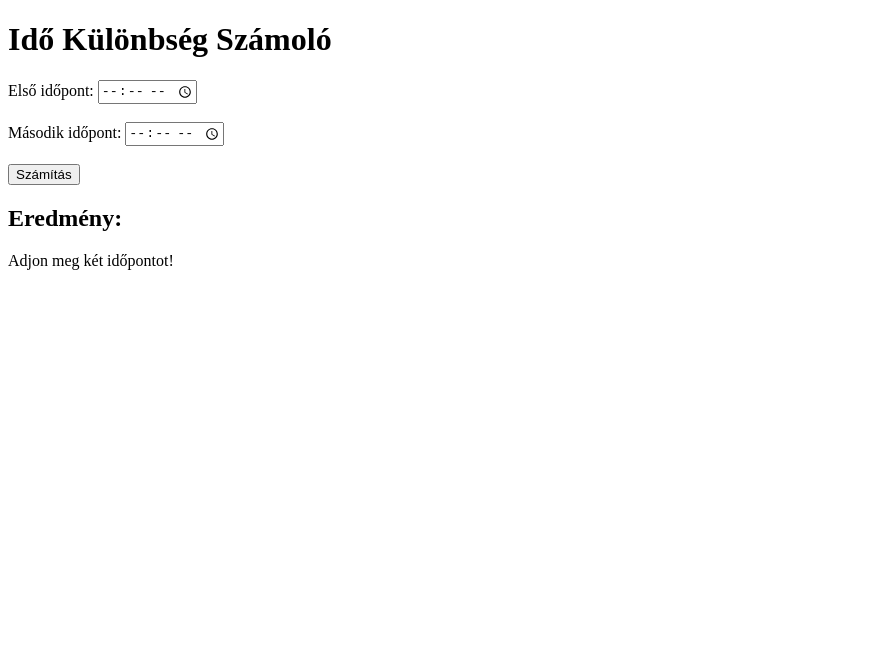
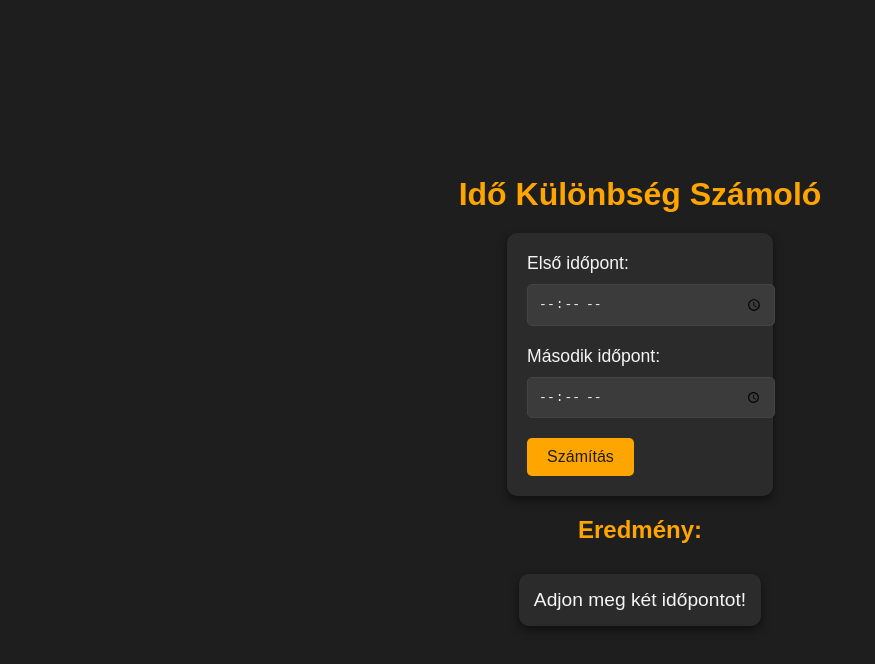
Before and after one commit to KrixH/ZESido, a plain HTML site: page index.html in a window 1280 px wide. Shown: the whole page, without its empty margins (0-875 px from the left). Drawn offline with Linux system fonts and the light colour scheme.

Commit message:
Update index.html

```diff
--- a/index.html
+++ b/index.html
@@ -4,16 +4,87 @@
     <meta charset="UTF-8">
     <meta name="viewport" content="width=device-width, initial-scale=1.0">
     <title>Idő Különbség Számoló</title>
+    <style>
+        body {
+            font-family: Arial, sans-serif;
+            background-color: #1e1e1e;
+            color: #f5f5f5;
+            margin: 0;
+            padding: 0;
+            display: flex;
+            flex-direction: column;
+            align-items: center;
+            justify-content: center;
+            height: 100vh;
+            box-sizing: border-box;
+        }
+
+        h1 {
+            color: #ffa500;
+            margin-bottom: 20px;
+        }
+
+        form {
+            background-color: #2b2b2b;
+            padding: 20px;
+            border-radius: 10px;
+            box-shadow: 0px 4px 10px rgba(0, 0, 0, 0.5);
+        }
+
+        label {
+            display: block;
+            margin-bottom: 10px;
+            font-size: 1.1em;
+        }
+
+        input[type="time"] {
+            width: 100%;
+            padding: 10px;
+            margin-bottom: 20px;
+            border: 1px solid #444;
+            border-radius: 5px;
+            background-color: #3b3b3b;
+            color: #f5f5f5;
+            font-size: 1em;
+        }
+
+        button {
+            padding: 10px 20px;
+            background-color: #ffa500;
+            color: #1e1e1e;
+            border: none;
+            border-radius: 5px;
+            font-size: 1em;
+            cursor: pointer;
+            transition: background-color 0.3s;
+        }
+
+        button:hover {
+            background-color: #e69500;
+        }
+
+        h2 {
+            margin-top: 20px;
+            color: #ffa500;
+        }
+
+        #result {
+            font-size: 1.2em;
+            background-color: #2b2b2b;
+            padding: 15px;
+            border-radius: 10px;
+            margin-top: 10px;
+            box-shadow: 0px 4px 10px rgba(0, 0, 0, 0.5);
+        }
+    </style>
 </head>
 <body>
     <h1>Idő Különbség Számoló</h1>
     <form onsubmit="calculateTimeDifference(event)">
         <label for="time1">Első időpont:</label>
         <input type="time" id="time1" required>
-        <br><br>
         <label for="time2">Második időpont:</label>
         <input type="time" id="time2" required>
-        <br><br>
         <button type="submit">Számítás</button>
     </form>
     <h2>Eredmény:</h2>
```
